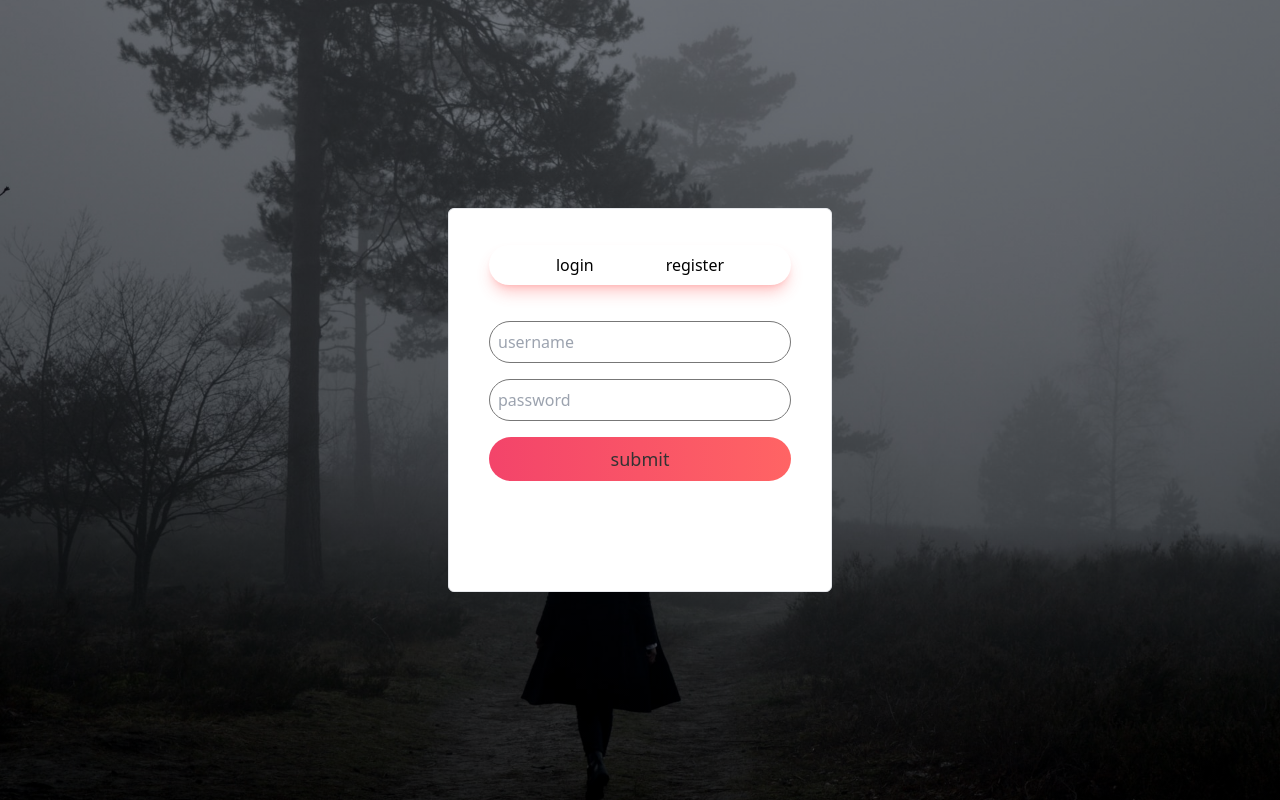
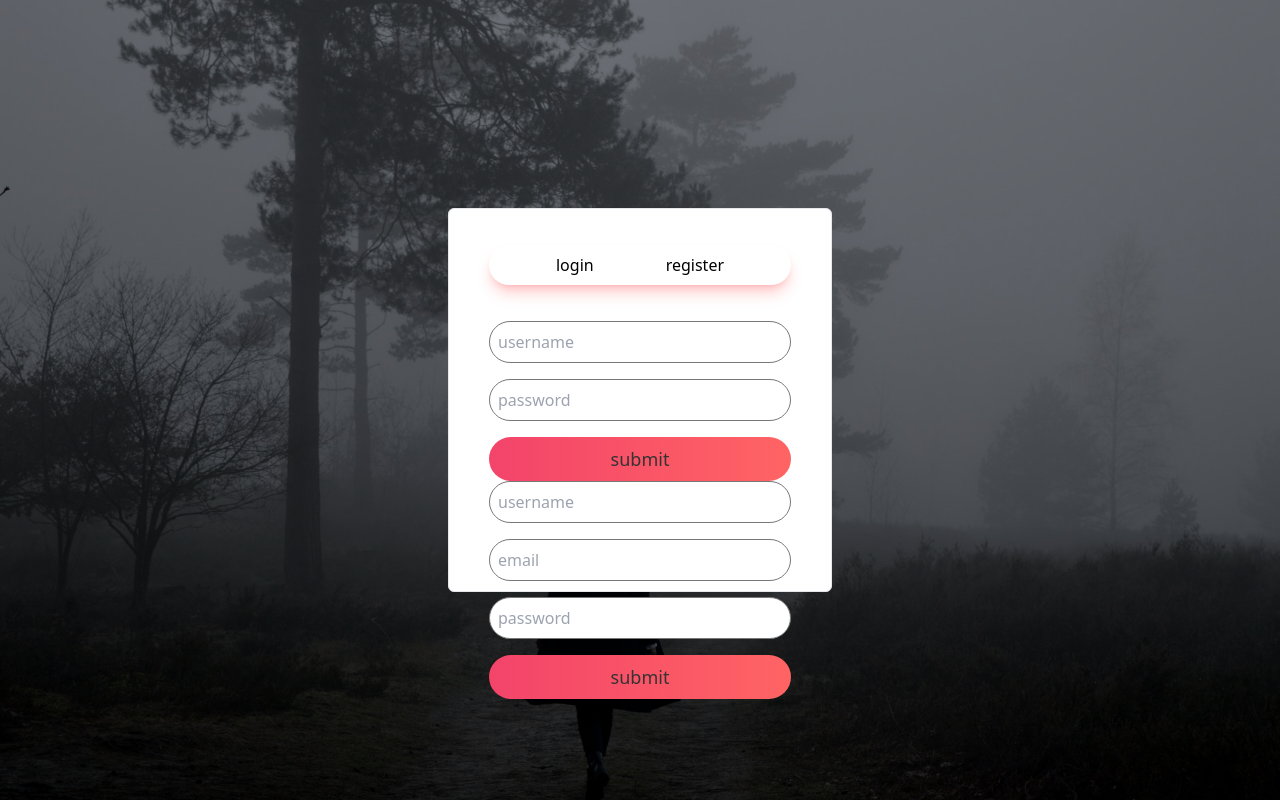
Before and after one commit to dosepehr/login-register-form, a React (Create React App) app: page / in a window 1280 px wide. Built offline with nearby package versions, Linux system fonts and the light colour scheme.

Commit message:
add register form

```diff
--- a/src/components/MainForm.jsx
+++ b/src/components/MainForm.jsx
@@ -1,4 +1,4 @@
-import { LoginForm } from './';
+import { LoginForm, RegisterForm } from './';
 
 const ManForm = () => {
     return (
@@ -14,6 +14,7 @@ const ManForm = () => {
                     </button>
                 </div>
                 <LoginForm />
+                <RegisterForm />
             </div>
         </div>
     );
--- /dev/null
+++ b/src/components/RegisterForm.jsx
@@ -0,0 +1,32 @@
+import React from 'react';
+
+const RegisterForm = () => {
+    return (
+        <>
+            <form action='' className='flex flex-col space-y-4'>
+                <input
+                    type='text'
+                    placeholder='username'
+                    class='p-2 border border-[#777] rounded-3xl'
+                />
+                <input
+                    type='email'
+                    placeholder='email'
+                    class='p-2 border border-[#777] rounded-3xl'
+                />
+                <input
+                    type='password'
+                    placeholder='password'
+                    class='p-2 border border-[#777] rounded-3xl'
+                />
+                <input
+                    type='submit'
+                    value='submit'
+                    className='text-[#333] text-lg rounded-3xl p-2 bg-gradient-to-r from-[#f3446a] to-[#ff6464]'
+                />
+            </form>
+        </>
+    );
+};
+
+export default RegisterForm;
--- a/src/components/index.js
+++ b/src/components/index.js
@@ -1,2 +1,3 @@
-export { default as MainForm } from './MainForm'
-export {default as LoginForm} from './LoginForm'
+export { default as MainForm } from './MainForm';
+export { default as LoginForm } from './LoginForm';
+export { default as RegisterForm } from './RegisterForm';
```
